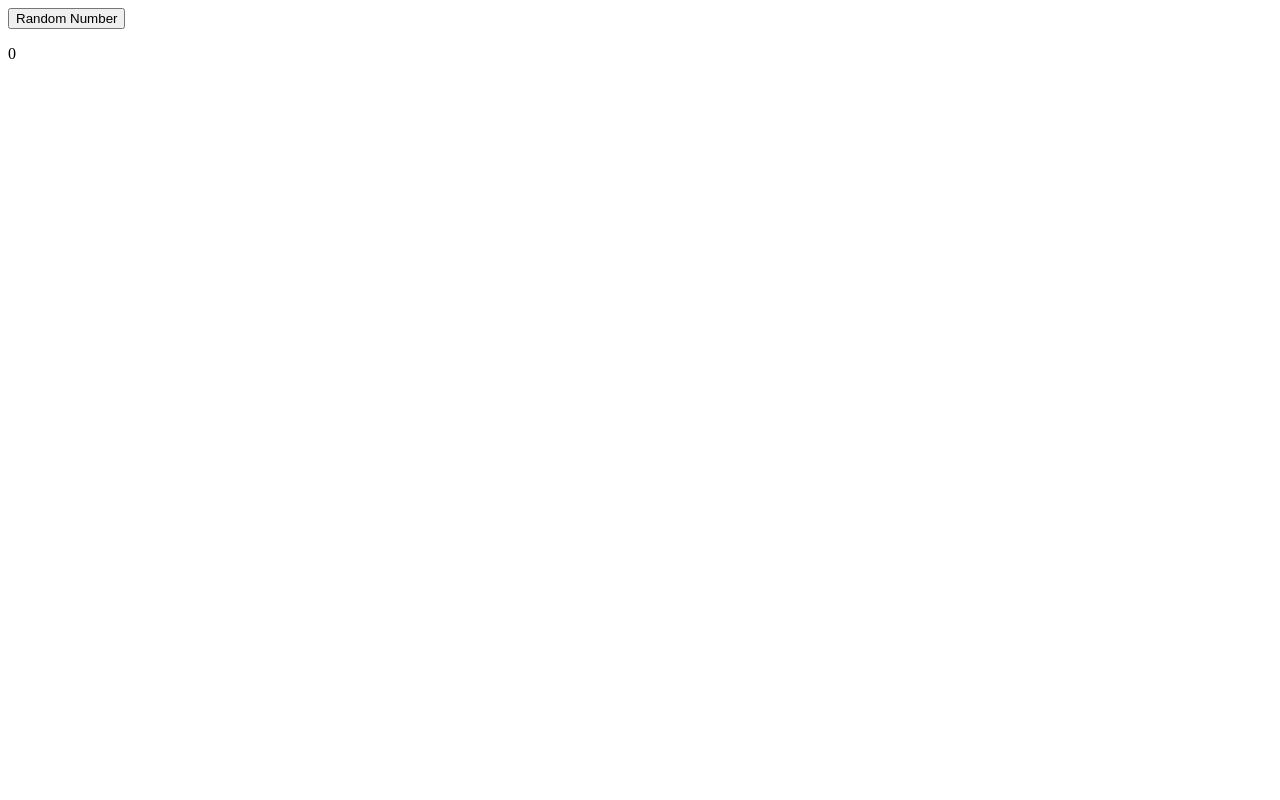
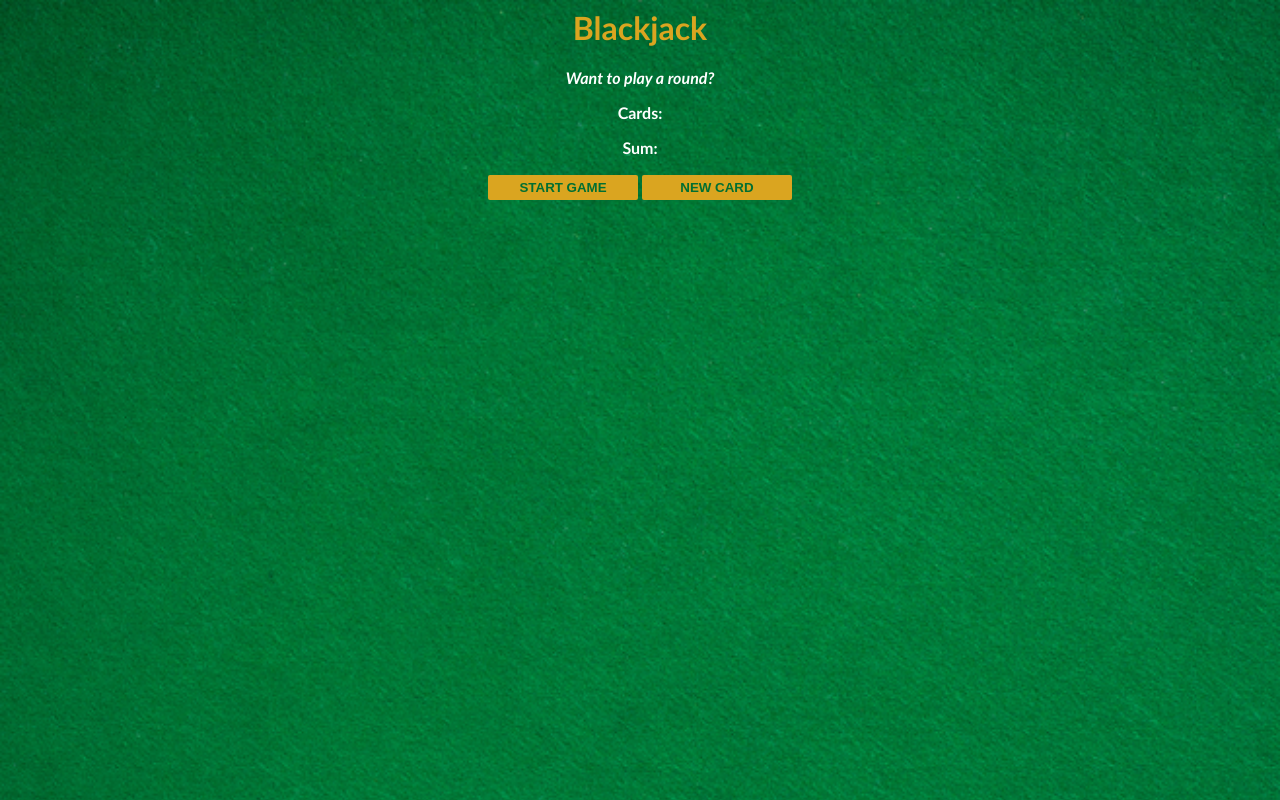
Before and after one commit to Ithareal/JavaScript, a plain HTML site: page Blackjack/index.html in a window 1280 px wide. Drawn offline with Linux system fonts and the light colour scheme.

Commit message:
Blackjack

```diff
--- /dev/null
+++ b/Blackjack/index.css
@@ -0,0 +1,29 @@
+body {
+    font-family: 'Trebuchet MS', 'Lucida Sans Unicode', 'Lucida Grande', Arial, sans-serif;
+    color: white;
+    background-image: url(/Blackjack/images/table.png);
+    background-size: cover;
+    text-align: center;
+    font-weight: bold;
+}
+
+h1 {
+    color: goldenrod;
+}
+
+#message-el {
+    font-style: italic;
+}
+
+button {
+    background-color: goldenrod;
+    color: #016f32;
+    width: 150px;
+    border: none;
+    border-radius: 2px;
+    font-weight: bold;
+    padding-top: 5px;
+    padding-bottom: 5px;
+    margin-top: 2px;
+    margin-bottom: 2px;
+}
--- a/Blackjack/index.html
+++ b/Blackjack/index.html
@@ -1,10 +1,14 @@
 <html>
     <head>
+        <link rel="stylesheet" href="index.css">
     </head>
     <body>
-        <button onclick="randomNumber()">Random Number</button>
-        <p id="number-el">0</p>
-
+        <h1>Blackjack</h1>
+        <p id="message-el">Want to play a round?</p>
+        <p id="cards-el">Cards:</p>
+        <p id="sum-el">Sum:</p>
+        <button onclick="startGame()">START GAME</button>
+        <button onclick="newCard()">NEW CARD</button>
     </body>
     <script src="index.js"></script>
 </html>
--- a/Blackjack/index.js
+++ b/Blackjack/index.js
@@ -1,20 +1,44 @@
-// 1. Create two variables, firstCard and secondCard.
-// Set their values to a random number between 2-11
+let messageEl = document.getElementById("message-el")
+let sumEl = document.getElementById("sum-el")
+let cardsEl = document.getElementById("cards-el")
+let message = ""
 
-// 2. Create a variable, sum, and set it to the sum of the two cards
-
-
-
-let numberEl = document.getElementById("number-el")
+let firstCard = 0
+let secondCard = 0
 let sum = 0
 
-function randomNumber() {
+let nextCard = 0
 
-    let firstCard = Math.floor(Math.random() * (11 - 2 + 1)) + 2
-    let secondCard = Math.floor(Math.random() * (11 - 2 + 1)) + 2
-    console.log(firstCard)
-    console.log(secondCard)
-    sum = firstCard + secondCard + "!"
-    numberEl.textContent = sum
-    console.log(sum)
+let hasBlackjack = false
+let isAlive = true
+
+firstCard = Math.floor(Math.random() * (11 - 2 + 1)) + 2
+secondCard = Math.floor(Math.random() * (11 - 2 + 1)) + 2
+sum = firstCard + secondCard + nextCard
+
+function startGame() {
+    renderGame()
 }
+function renderGame() {
+
+    cardsEl.textContent = "Cards: " + firstCard + " " + secondCard
+    sumEl.textContent = "Sum: " + sum
+
+    if (sum < 21) {
+        message = "Do you want a new card?"
+    }else if (sum === 21) {
+        message = "You've got Blackjack!"
+        hasBlackjack = true
+    } else {
+        message = "You're out of the game!"
+        isAlive = false
+    }
+    messageEl.textContent = message
+}
+
+function newCard() {
+    console.log("Drawing a new card from the deck!")
+    nextCard = Math.floor(Math.random() * (11 - 2 + 1)) + 2
+    sum += nextCard
+    renderGame()
+}
```
Also changed, not shown: Blackjack/images/table.png (added).
